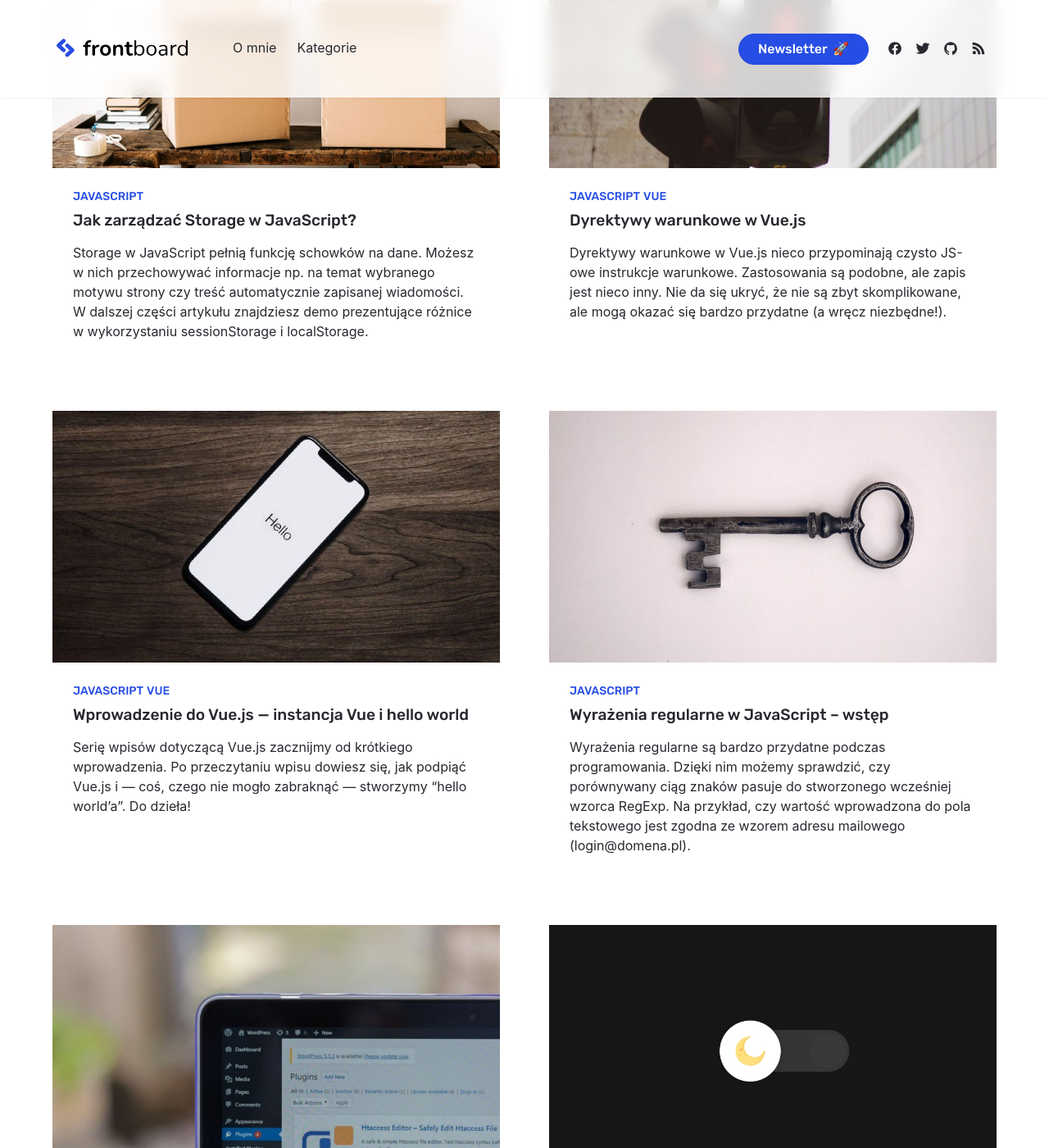
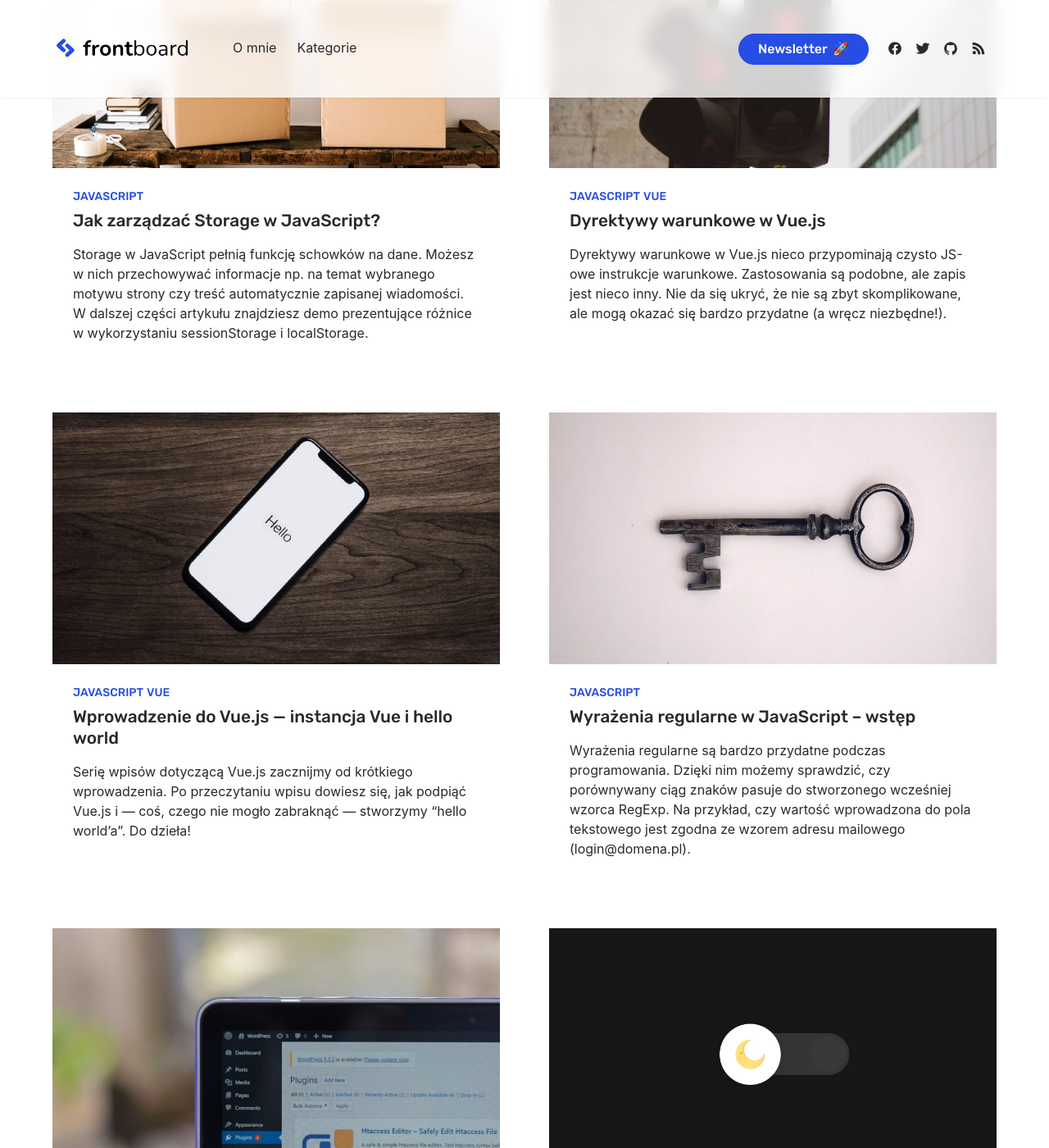
Before and after one commit to frontboard/blog, a Jekyll site: the page built from index.html, in a window 1280 px wide and 1400 px high, scrolled down 200 px. Shown: the whole window at 82% size. Built offline with Jekyll 4.4.1, drawn with Linux system fonts in a browser that asks for light colours; the list of posts is cut into pages by our own code.

Commit message:
larger post title

```diff
--- a/_sass/minima/_frontboard.scss
+++ b/_sass/minima/_frontboard.scss
@@ -423,7 +423,7 @@ a {
   &__title {
     margin: 10px 0 15px 0;
     font-family: $font-secondary;
-    font-size: 1.2em;
+    font-size: 1.3em;
     font-weight: 500;
     line-height: 1.25;
   }
```
